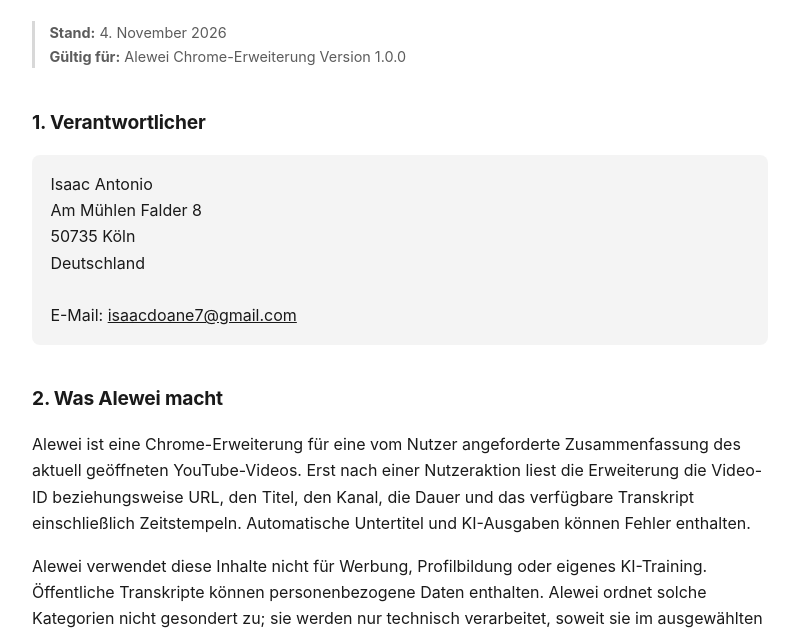
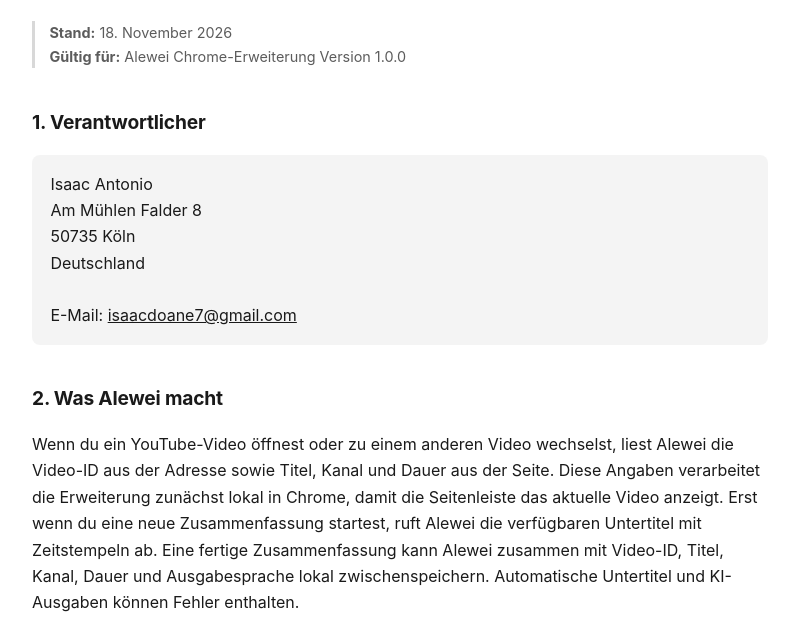
Before and after one commit to isaacdoane/alewei-privacy, a plain HTML site: page privacy/index.html in a window 1280 px wide. Shown: the part 293-922 px from the top of the page, without its empty margins (240-1039 px from the left). Drawn offline with Linux system fonts and the light colour scheme.

Commit message:
Clarify when Alewei reads video details locally

```diff
--- a/privacy/index.html
+++ b/privacy/index.html
@@ -20,7 +20,7 @@
 </header><p class="release-note">Diese Seite beschreibt den vorbereiteten Release 1.0.0. Diese neue Version ist noch nicht veröffentlicht; im Store ist weiterhin die ältere Version 0.1.4 sichtbar.</p>
 
 <h1>Datenschutzerklärung</h1>
-<p class="meta"><strong>Stand:</strong> 4. November 2026<br>
+<p class="meta"><strong>Stand:</strong> 18. November 2026<br>
 <strong>Gültig für:</strong> Alewei Chrome-Erweiterung Version 1.0.0</p>
 
 <h2>1. Verantwortlicher</h2>
@@ -33,10 +33,13 @@ E-Mail: <a href="mailto:isaacdoane7@gmail.com">isaacdoane7@gmail.com</a>
 </address>
 
 <h2>2. Was Alewei macht</h2>
-<p>Alewei ist eine Chrome-Erweiterung für eine vom Nutzer angeforderte
-Zusammenfassung des aktuell geöffneten YouTube-Videos. Erst nach einer
-Nutzeraktion liest die Erweiterung die Video-ID beziehungsweise URL, den Titel,
-den Kanal, die Dauer und das verfügbare Transkript einschließlich Zeitstempeln.
+<p>Wenn du ein YouTube-Video öffnest oder zu einem anderen Video wechselst,
+liest Alewei die Video-ID aus der Adresse sowie Titel, Kanal und Dauer aus der
+Seite. Diese Angaben verarbeitet die Erweiterung zunächst lokal in Chrome,
+damit die Seitenleiste das aktuelle Video anzeigt. Erst wenn du eine neue
+Zusammenfassung startest, ruft Alewei die verfügbaren Untertitel mit
+Zeitstempeln ab. Eine fertige Zusammenfassung kann Alewei zusammen mit
+Video-ID, Titel, Kanal, Dauer und Ausgabesprache lokal zwischenspeichern.
 Automatische Untertitel und KI-Ausgaben können Fehler enthalten.</p>
 <p>Alewei verwendet diese Inhalte nicht für Werbung, Profilbildung oder eigenes
 KI-Training. Öffentliche Transkripte können personenbezogene Daten enthalten.
```
Also changed, not shown: en/privacy/index.html (+1 -1 lines).
